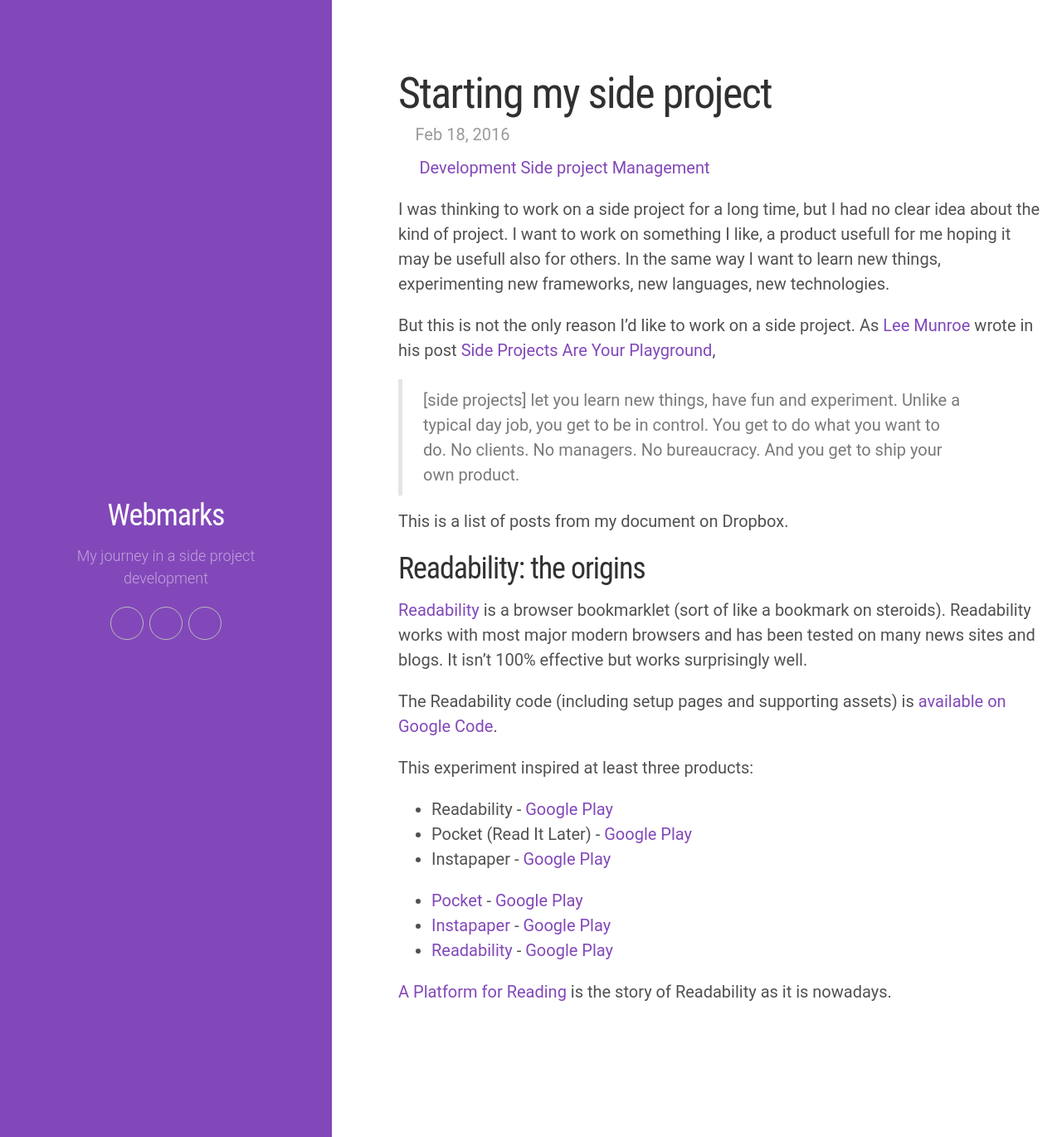
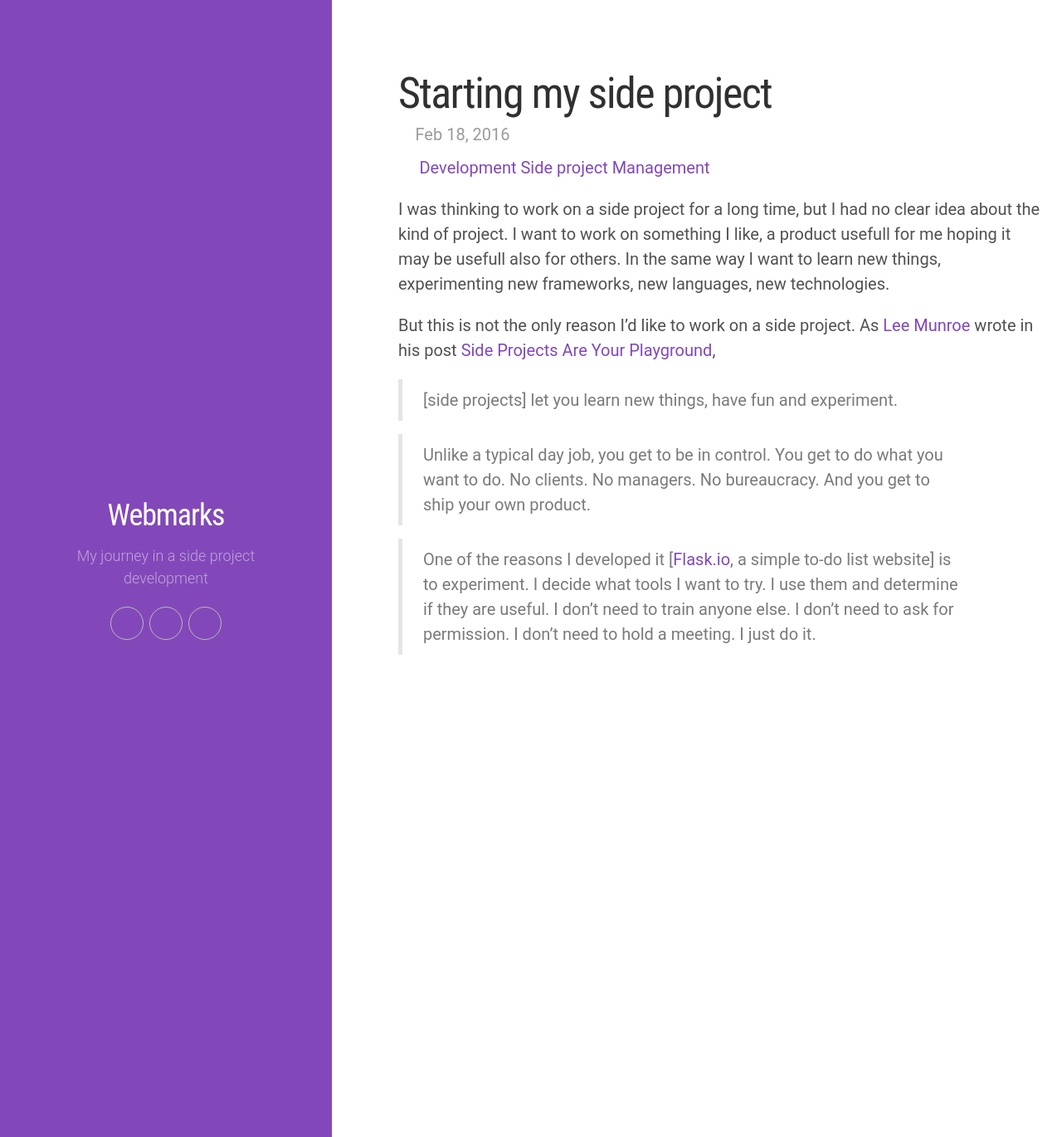
Before and after one commit to WebmarksApp/webmarksapp.github.io, a Jekyll site: the page built from _posts/2016-02-18-starting-my-side-project.md, in a window 1280 px wide and 1370 px high. Shown: the whole window at 83% size. Built offline with Jekyll 4.4.1, drawn with Linux system fonts in a browser that asks for light colours; nearby versions of some CDN libraries; some web fonts are replaced.

Commit message:
Add new post about Readability

```diff
--- a/_posts/2016-02-18-starting-my-side-project.md
+++ b/_posts/2016-02-18-starting-my-side-project.md
@@ -17,24 +17,7 @@
 As [Lee Munroe](https://twitter.com/leemunroe) wrote in his post [Side Projects Are Your Playground](https://medium.com/@leemunroe/side-projects-are-your-playground-a8d1fec5379d),
 
 > [side projects] let you learn new things, have fun and experiment.
+
 > Unlike a typical day job, you get to be in control. You get to do what you want to do. No clients. No managers. No bureaucracy. And you get to ship your own product.
 
-
-This is a list of posts from my document on Dropbox.
-
-## Readability: the origins
-[Readability](http://lab.arc90.com/2009/03/02/readability/) is a browser bookmarklet (sort of like a bookmark on steroids). Readability works with most major modern browsers and has been tested on many news sites and blogs. It isn’t 100% effective but works surprisingly well.
-
-The Readability code (including setup pages and supporting assets) is [available on Google Code](http://code.google.com/p/arc90labs-readability/).
-
-This experiment inspired at least three products:
-
-* Readability - [Google Play](https://play.google.com/store/apps/details?id=com.readability)
-* Pocket (Read It Later) - [Google Play](https://play.google.com/store/apps/details?id=com.ideashower.readitlater.pro)
-* Instapaper - [Google Play](https://play.google.com/store/apps/details?id=com.instapaper.android)
-
-* [Pocket](https://getpocket.com/) -  [Google Play](https://play.google.com/store/apps/details?id=com.ideashower.readitlater.pro)
-* [Instapaper](https://www.instapaper.com/) - [Google Play](https://play.google.com/store/apps/details?id=com.instapaper.android)
-* [Readability](https://www.readability.com/) - [Google Play](https://play.google.com/store/apps/details?id=com.readability)
-
-[A Platform for Reading](http://www.teehanlax.com/story/readability/) is the story of Readability as it is nowadays.
+> One of the reasons I developed it [[Flask.io](http://flask.io/), a simple to-do list website] is to experiment. I decide what tools I want to try. I use them and determine if they are useful. I don’t need to train anyone else. I don’t need to ask for permission. I don’t need to hold a meeting. I just do it.
```
Also changed, not shown: _posts/2016-02-20-readability-the origins.md (added, +22 -0 lines).
